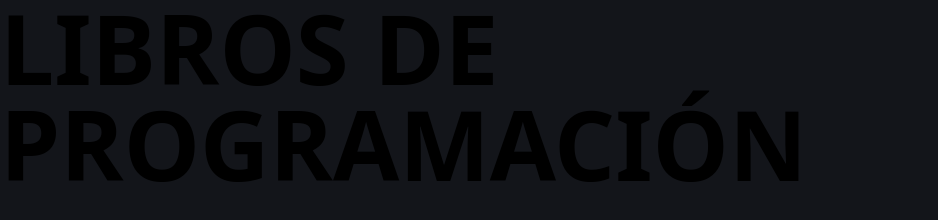
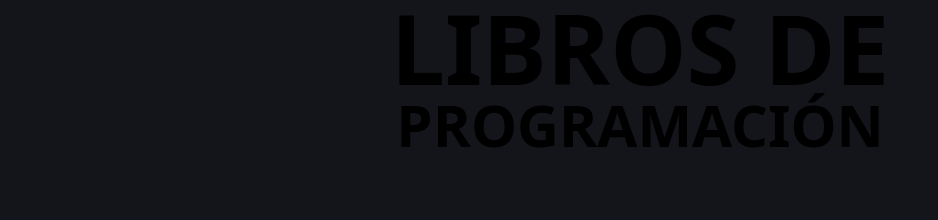
Before and after one commit to erickdc7/astro-view-transitions, an Astro site: page / in a window 1280 px wide. Shown: the whole page, without its empty margins (0-938 px from the left). Built offline with nearby package versions, Linux system fonts and the light colour scheme; Astro itself is replaced by a stand-in of ours.

Commit message:
main styles

```diff
--- a/src/pages/index.astro
+++ b/src/pages/index.astro
@@ -4,9 +4,10 @@ import Card from '../components/Card.astro';
 ---
 
 <Layout title="Welcome to Astro.">
-	<main>
-		<h1 class="text-8xl font-black uppercase">
-			Libros de <span>programación</span>
+	<main class="m-auto max-w-4xl">
+		<h1 class="text-8xl font-black uppercase text-center">
+			Libros de
+			<span class="block text-[58px]">programación</span>
 		</h1>
 	</main>
 </Layout>
```
